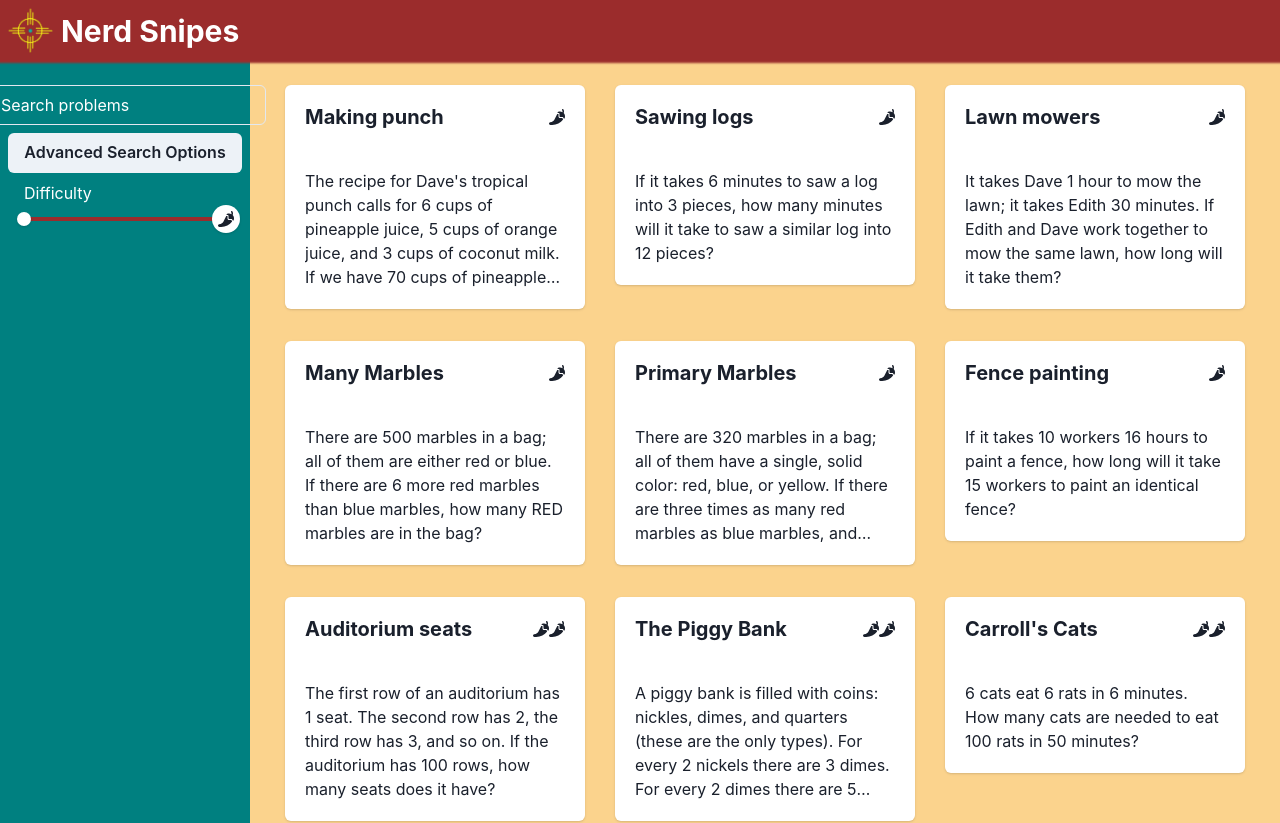
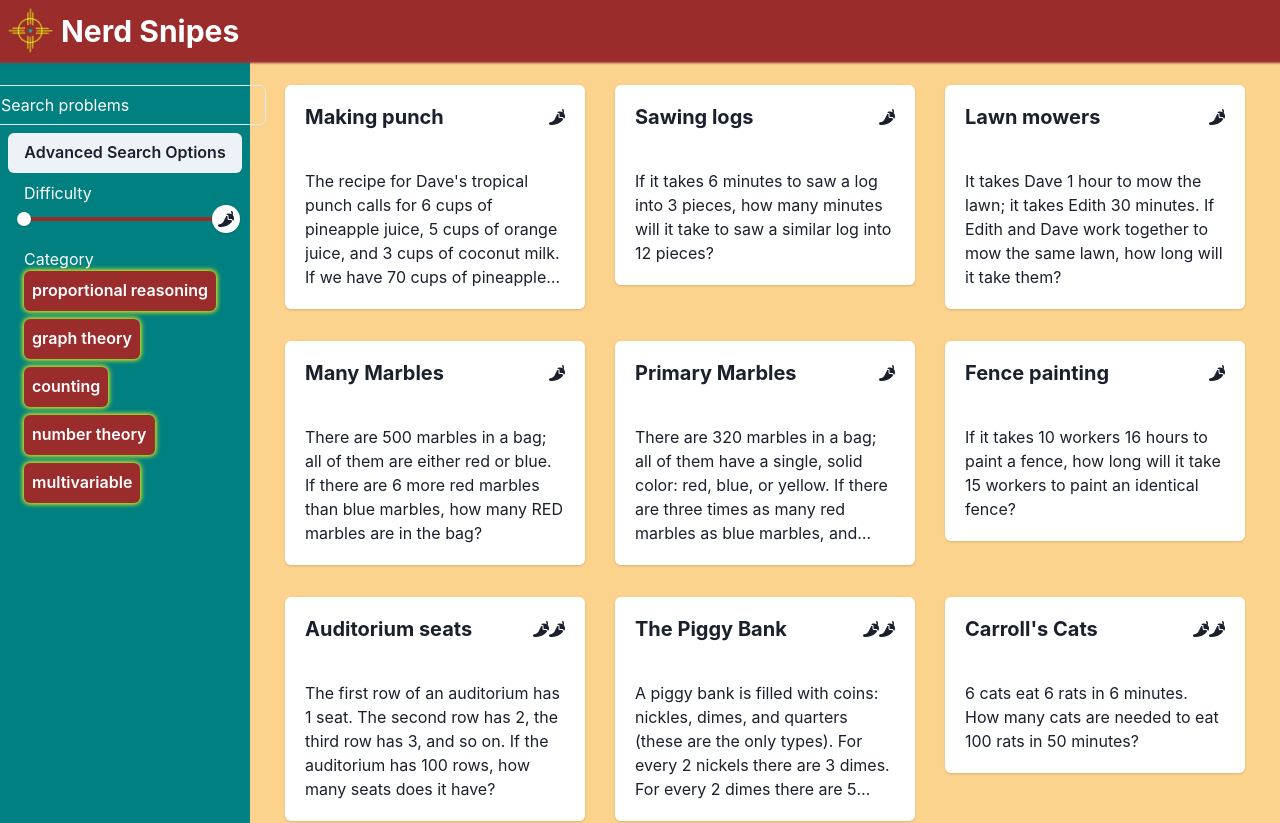
Before and after one commit to davebro1031/EnchantedMath, a React (Vite) app: page / in a window 1280 px wide. Shown: the top 823 px of the page. Built offline with nearby package versions, Linux system fonts and the light colour scheme.

Commit message:
create category filter buttons

```diff
--- /dev/null
+++ b/src/components/CategorySelector.jsx
@@ -0,0 +1,54 @@
+import { useEffect } from 'react'
+import { Box, Text, useBoolean, Wrap, Button } from '@chakra-ui/react'
+
+export default function CategorySelector() {
+    const [ratios, setRatios] = useBoolean(true)
+    const [graphs, setGraphs] = useBoolean(true)
+    const [combinatorics, setCombinatorics] = useBoolean(true)
+    const [primes, setPrimes] = useBoolean(true)
+    const [multivariable, setMultivariable] = useBoolean(true)
+
+    useEffect(() => {
+
+        const selectedCategories = [
+            ratios && "proportional reasoning",
+            graphs && "graph theory",
+            combinatorics && "combinatorics",
+            primes && "prime factors",
+            multivariable && "many variables"
+        ].filter(item => item)
+
+}, [ratios, graphs, combinatorics, primes, multivariable])
+
+
+return (
+    <Box>
+        <Text color='white'>Category</Text>
+        <Wrap>
+            <Category name="proportional reasoning" selected={ratios} setSelected={setRatios} />
+            <Category name="graph theory" selected={graphs} setSelected={setGraphs} />
+            <Category name="counting" selected={combinatorics} setSelected={setCombinatorics} />
+            <Category name="number theory" selected={primes} setSelected={setPrimes} />
+            <Category name="multivariable" selected={multivariable} setSelected={setMultivariable} />
+
+        </Wrap>
+
+    </Box>
+)
+}
+
+const Category = ({ name, selected, setSelected }) => {
+    return (
+        <Button
+            p='2'
+            // m='0.5'
+            bg={selected ? 'red.700' : 'red.900'}
+            _hover={{ bg: 'red.600' }}
+            color='white'
+            boxShadow={selected ? "0 0 5px 1px yellow" : null}
+            onClick={setSelected.toggle}
+        >
+            {name}
+        </Button>
+    )
+}
--- a/src/components/Sidebar.jsx
+++ b/src/components/Sidebar.jsx
@@ -4,6 +4,7 @@ import { FontAwesomeIcon } from '@fortawesome/react-fontawesome'
 import { faPepperHot } from '@fortawesome/free-solid-svg-icons'
 import Search from './Search'
 import ChiliSlider from './ChiliSlider'
+import CategorySelector from './CategorySelector'
 
 function Sidebar({ setQuery, width, setChiliRange }) {
     return (
@@ -13,6 +14,7 @@ function Sidebar({ setQuery, width, setChiliRange }) {
                 <Search setQuery={setQuery} />
                 <Button> Advanced Search Options</Button>
                 <ChiliSlider setChiliRange={setChiliRange} />
+                <CategorySelector/>
             </VStack>
         </VStack>
     )
```
